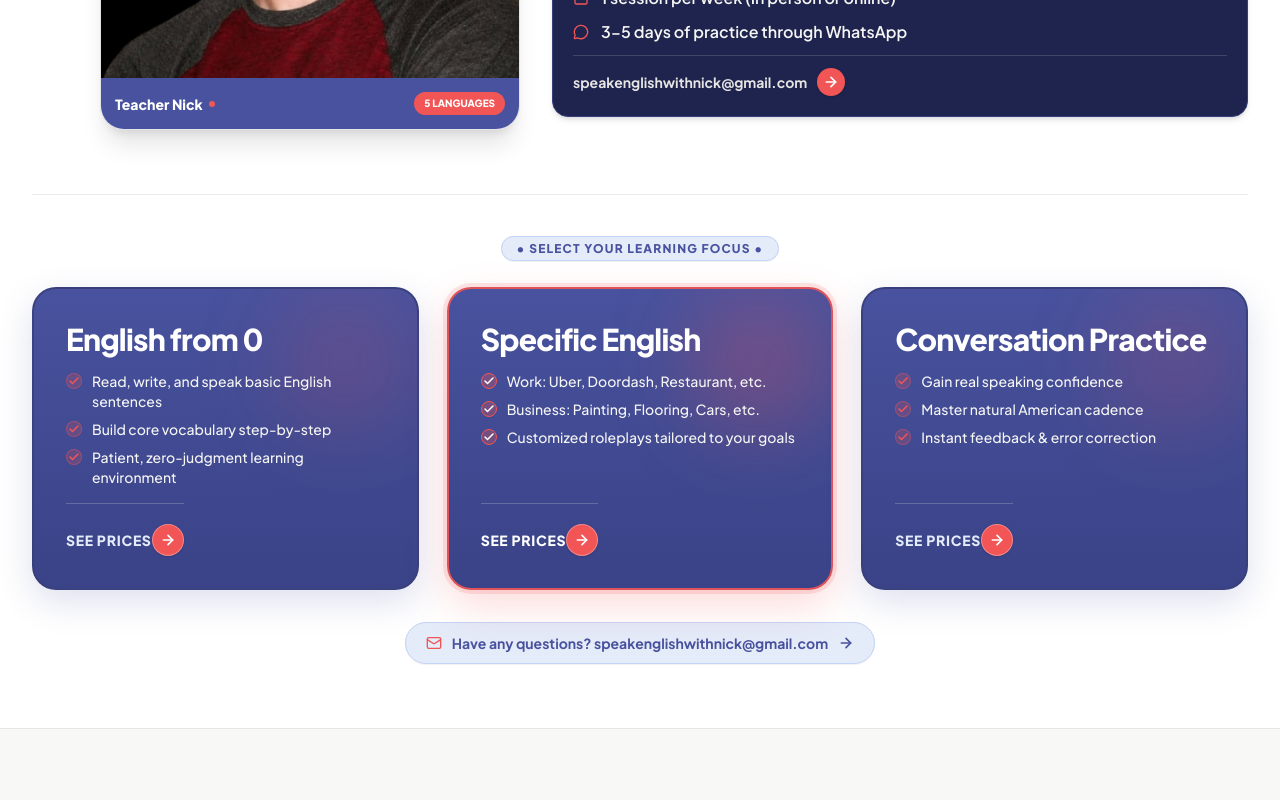
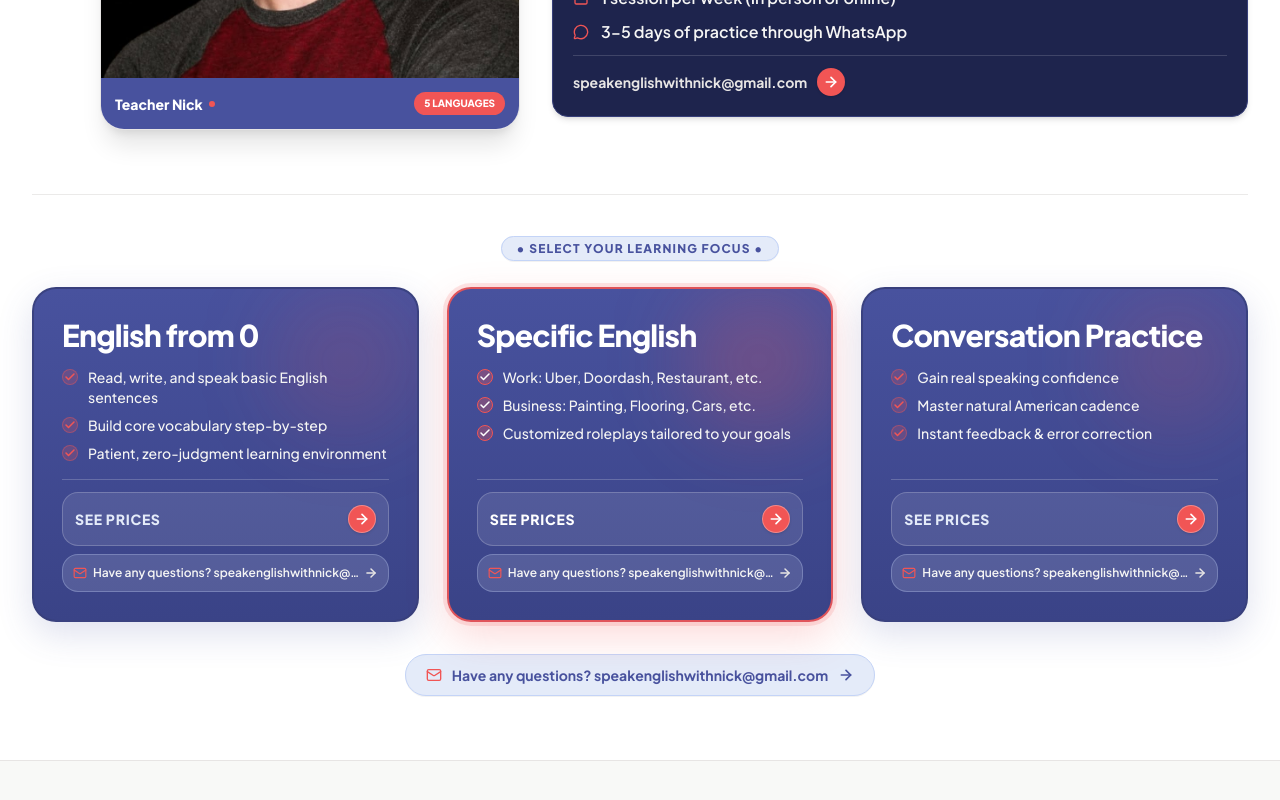
Before and after one commit to Mohansaina/speakenglishwithnick, a Next.js app: page / in a window 1280 px wide. Shown: the part 478-1278 px from the top of the page. Built offline with nearby package versions, Linux system fonts and the light colour scheme.

Commit message:
Add 'Have any questions? speakenglishwithnick@gmail.com' button inside every program card

```diff
--- a/src/components/Hero.tsx
+++ b/src/components/Hero.tsx
@@ -126,10 +126,7 @@ export const Hero: React.FC<HeroProps> = ({
           <div className="grid grid-cols-1 md:grid-cols-3 gap-4 sm:gap-6 lg:gap-7 items-stretch">
 
             {/* Box 1: English from 0 */}
-            <button
-              onClick={() => onOpenBooking(language === 'es' ? 'Inglés desde 0' : 'English from 0')}
-              className="group p-5 xs:p-6 sm:p-7 lg:p-8 rounded-3xl bg-gradient-to-b from-[#48529e] to-[#3a4387] hover:from-[#3a4387] hover:to-[#2e356e] text-white border-2 border-[#373f7a]/80 hover:border-[#f15555] text-left transition-all duration-300 shadow-[0_12px_35px_rgba(72,82,158,0.18)] hover:shadow-[0_20px_45px_rgba(72,82,158,0.32)] hover:-translate-y-1.5 flex flex-col justify-between min-h-[auto] md:min-h-[280px] cursor-pointer relative overflow-hidden active:scale-[0.98]"
-            >
+            <div className="group p-5 xs:p-6 sm:p-7 rounded-3xl bg-gradient-to-b from-[#48529e] to-[#3a4387] text-white border-2 border-[#373f7a]/80 hover:border-[#f15555] text-left transition-all duration-300 shadow-[0_12px_35px_rgba(72,82,158,0.18)] hover:shadow-[0_20px_45px_rgba(72,82,158,0.32)] flex flex-col justify-between min-h-[auto] md:min-h-[300px] relative overflow-hidden">
               <div className="absolute top-0 right-0 w-36 h-36 bg-[#f15555]/15 rounded-full blur-2xl pointer-events-none group-hover:scale-125 transition-transform duration-500" />
 
               <div className="space-y-3 relative z-10">
@@ -159,21 +156,38 @@ export const Hero: React.FC<HeroProps> = ({
                 </ul>
               </div>
 
-              <div className="pt-4 sm:pt-5 border-t border-white/20 flex items-center justify-between relative z-10 mt-4">
-                <span className="text-xs sm:text-sm font-black uppercase tracking-wider text-[#e4ebf9] group-hover:text-white transition-colors">
+              <div className="space-y-2 relative z-10 mt-4 pt-3 border-t border-white/20">
+                {/* SEE PRICES button */}
+                <button
+                  onClick={() => onOpenBooking(language === 'es' ? 'Inglés desde 0' : 'English from 0')}
+                  className="w-full p-3 rounded-2xl bg-white/10 hover:bg-white/20 border border-white/20 flex items-center justify-between text-white transition-all group/btn cursor-pointer"
+                >
+                  <span className="text-xs sm:text-sm font-black uppercase tracking-wider text-[#e4ebf9] group-hover/btn:text-white transition-colors">
                     {language === 'es' ? 'Ver Precios' : 'See Prices'}
                   </span>
-                <div className="w-8 h-8 rounded-full bg-[#f15555] border border-white/30 group-hover:bg-[#e04444] flex items-center justify-center transition-all duration-300 shadow-sm group-hover:scale-110 shrink-0">
-                  <ArrowRight className="w-4 h-4 text-white group-hover:translate-x-0.5 transition-transform stroke-[2.5]" />
-                </div>
+                  <div className="w-7 h-7 rounded-full bg-[#f15555] border border-white/30 group-hover/btn:bg-[#e04444] flex items-center justify-center transition-all duration-300 shadow-sm group-hover/btn:scale-110 shrink-0">
+                    <ArrowRight className="w-4 h-4 text-white group-hover/btn:translate-x-0.5 transition-transform stroke-[2.5]" />
                   </div>
                 </button>
 
+                {/* HAVE ANY QUESTIONS bar inside this box */}
+                <button
+                  onClick={() => onOpenBooking(language === 'es' ? 'Preguntas sobre Inglés desde 0' : 'Questions about English from 0')}
+                  className="w-full p-2.5 rounded-2xl bg-[#e4ebf9]/15 hover:bg-[#e4ebf9]/25 border border-[#c4d4f7]/30 flex items-center justify-between text-stone-100 text-[11px] sm:text-xs font-semibold transition-all group/q cursor-pointer"
+                >
+                  <div className="flex items-center gap-1.5 truncate">
+                    <Mail className="w-3.5 h-3.5 text-[#f15555] shrink-0" />
+                    <span className="truncate">
+                      {language === 'es' ? '¿Tienes alguna pregunta?' : 'Have any questions?'} speakenglishwithnick@gmail.com
+                    </span>
+                  </div>
+                  <ArrowRight className="w-3.5 h-3.5 text-stone-200 group-hover/q:translate-x-0.5 transition-transform stroke-[2.5] shrink-0" />
+                </button>
+              </div>
+            </div>
+
             {/* Box 2: Specific English */}
-            <button
-              onClick={() => onOpenBooking(language === 'es' ? 'Inglés Específico' : 'Specific English')}
-              className="group p-5 xs:p-6 sm:p-7 lg:p-8 rounded-3xl bg-gradient-to-b from-[#48529e] to-[#3a4387] hover:from-[#3a4387] hover:to-[#2e356e] text-white border-2 border-[#f15555]/90 hover:border-[#f15555] text-left transition-all duration-300 shadow-[0_15px_40px_rgba(241,85,85,0.22)] hover:shadow-[0_22px_50px_rgba(241,85,85,0.35)] hover:-translate-y-1.5 flex flex-col justify-between min-h-[auto] md:min-h-[280px] cursor-pointer relative overflow-hidden active:scale-[0.98] ring-4 ring-[#f15555]/15"
-            >
+            <div className="group p-5 xs:p-6 sm:p-7 rounded-3xl bg-gradient-to-b from-[#48529e] to-[#3a4387] text-white border-2 border-[#f15555]/90 hover:border-[#f15555] text-left transition-all duration-300 shadow-[0_15px_40px_rgba(241,85,85,0.22)] hover:shadow-[0_22px_50px_rgba(241,85,85,0.35)] flex flex-col justify-between min-h-[auto] md:min-h-[300px] relative overflow-hidden ring-4 ring-[#f15555]/15">
               <div className="absolute top-0 right-0 w-36 h-36 bg-[#f15555]/25 rounded-full blur-2xl pointer-events-none group-hover:scale-125 transition-transform duration-500" />
 
               <div className="space-y-3 relative z-10">
@@ -203,21 +217,38 @@ export const Hero: React.FC<HeroProps> = ({
                 </ul>
               </div>
 
-              <div className="pt-4 sm:pt-5 border-t border-white/20 flex items-center justify-between relative z-10 mt-4">
-                <span className="text-xs sm:text-sm font-black uppercase tracking-wider text-white group-hover:text-[#e4ebf9] transition-colors">
+              <div className="space-y-2 relative z-10 mt-4 pt-3 border-t border-white/20">
+                {/* SEE PRICES button */}
+                <button
+                  onClick={() => onOpenBooking(language === 'es' ? 'Inglés Específico' : 'Specific English')}
+                  className="w-full p-3 rounded-2xl bg-white/10 hover:bg-white/20 border border-white/20 flex items-center justify-between text-white transition-all group/btn cursor-pointer"
+                >
+                  <span className="text-xs sm:text-sm font-black uppercase tracking-wider text-white group-hover/btn:text-[#e4ebf9] transition-colors">
                     {language === 'es' ? 'Ver Precios' : 'See Prices'}
                   </span>
-                <div className="w-8 h-8 rounded-full bg-[#f15555] border border-white/30 group-hover:bg-[#e04444] flex items-center justify-center transition-all duration-300 shadow-sm group-hover:scale-110 shrink-0">
-                  <ArrowRight className="w-4 h-4 text-white group-hover:translate-x-0.5 transition-transform stroke-[2.5]" />
-                </div>
+                  <div className="w-7 h-7 rounded-full bg-[#f15555] border border-white/30 group-hover/btn:bg-[#e04444] flex items-center justify-center transition-all duration-300 shadow-sm group-hover/btn:scale-110 shrink-0">
+                    <ArrowRight className="w-4 h-4 text-white group-hover/btn:translate-x-0.5 transition-transform stroke-[2.5]" />
                   </div>
                 </button>
 
+                {/* HAVE ANY QUESTIONS bar inside this box */}
+                <button
+                  onClick={() => onOpenBooking(language === 'es' ? 'Preguntas sobre Inglés Específico' : 'Questions about Specific English')}
+                  className="w-full p-2.5 rounded-2xl bg-[#e4ebf9]/15 hover:bg-[#e4ebf9]/25 border border-[#c4d4f7]/30 flex items-center justify-between text-stone-100 text-[11px] sm:text-xs font-semibold transition-all group/q cursor-pointer"
+                >
+                  <div className="flex items-center gap-1.5 truncate">
+                    <Mail className="w-3.5 h-3.5 text-[#f15555] shrink-0" />
+                    <span className="truncate">
+                      {language === 'es' ? '¿Tienes alguna pregunta?' : 'Have any questions?'} speakenglishwithnick@gmail.com
+                    </span>
+                  </div>
+                  <ArrowRight className="w-3.5 h-3.5 text-stone-200 group-hover/q:translate-x-0.5 transition-transform stroke-[2.5] shrink-0" />
+                </button>
+              </div>
+            </div>
+
             {/* Box 3: Conversation Practice */}
-            <button
-              onClick={() => onOpenBooking(language === 'es' ? 'Práctica de Conversación' : 'Conversation Practice')}
-              className="group p-5 xs:p-6 sm:p-7 lg:p-8 rounded-3xl bg-gradient-to-b from-[#48529e] to-[#3a4387] hover:from-[#3a4387] hover:to-[#2e356e] text-white border-2 border-[#373f7a]/80 hover:border-[#f15555] text-left transition-all duration-300 shadow-[0_12px_35px_rgba(72,82,158,0.18)] hover:shadow-[0_20px_45px_rgba(72,82,158,0.32)] hover:-translate-y-1.5 flex flex-col justify-between min-h-[auto] md:min-h-[280px] cursor-pointer relative overflow-hidden active:scale-[0.98]"
-            >
+            <div className="group p-5 xs:p-6 sm:p-7 rounded-3xl bg-gradient-to-b from-[#48529e] to-[#3a4387] text-white border-2 border-[#373f7a]/80 hover:border-[#f15555] text-left transition-all duration-300 shadow-[0_12px_35px_rgba(72,82,158,0.18)] hover:shadow-[0_20px_45px_rgba(72,82,158,0.32)] flex flex-col justify-between min-h-[auto] md:min-h-[300px] relative overflow-hidden">
               <div className="absolute top-0 right-0 w-36 h-36 bg-[#f15555]/15 rounded-full blur-2xl pointer-events-none group-hover:scale-125 transition-transform duration-500" />
 
               <div className="space-y-3 relative z-10">
@@ -247,15 +278,35 @@ export const Hero: React.FC<HeroProps> = ({
                 </ul>
               </div>
 
-              <div className="pt-4 sm:pt-5 border-t border-white/20 flex items-center justify-between relative z-10 mt-4">
-                <span className="text-xs sm:text-sm font-black uppercase tracking-wider text-[#e4ebf9] group-hover:text-white transition-colors">
+              <div className="space-y-2 relative z-10 mt-4 pt-3 border-t border-white/20">
+                {/* SEE PRICES button */}
+                <button
+                  onClick={() => onOpenBooking(language === 'es' ? 'Práctica de Conversación' : 'Conversation Practice')}
+                  className="w-full p-3 rounded-2xl bg-white/10 hover:bg-white/20 border border-white/20 flex items-center justify-between text-white transition-all group/btn cursor-pointer"
+                >
+                  <span className="text-xs sm:text-sm font-black uppercase tracking-wider text-[#e4ebf9] group-hover/btn:text-white transition-colors">
                     {language === 'es' ? 'Ver Precios' : 'See Prices'}
                   </span>
-                <div className="w-8 h-8 rounded-full bg-[#f15555] border border-white/30 group-hover:bg-[#e04444] flex items-center justify-center transition-all duration-300 shadow-sm group-hover:scale-110 shrink-0">
-                  <ArrowRight className="w-4 h-4 text-white group-hover:translate-x-0.5 transition-transform stroke-[2.5]" />
+                  <div className="w-7 h-7 rounded-full bg-[#f15555] border border-white/30 group-hover/btn:bg-[#e04444] flex items-center justify-center transition-all duration-300 shadow-sm group-hover/btn:scale-110 shrink-0">
+                    <ArrowRight className="w-4 h-4 text-white group-hover/btn:translate-x-0.5 transition-transform stroke-[2.5]" />
+                  </div>
+                </button>
+
+                {/* HAVE ANY QUESTIONS bar inside this box */}
+                <button
+                  onClick={() => onOpenBooking(language === 'es' ? 'Preguntas sobre Práctica de Conversación' : 'Questions about Conversation Practice')}
+                  className="w-full p-2.5 rounded-2xl bg-[#e4ebf9]/15 hover:bg-[#e4ebf9]/25 border border-[#c4d4f7]/30 flex items-center justify-between text-stone-100 text-[11px] sm:text-xs font-semibold transition-all group/q cursor-pointer"
+                >
+                  <div className="flex items-center gap-1.5 truncate">
+                    <Mail className="w-3.5 h-3.5 text-[#f15555] shrink-0" />
+                    <span className="truncate">
+                      {language === 'es' ? '¿Tienes alguna pregunta?' : 'Have any questions?'} speakenglishwithnick@gmail.com
+                    </span>
+                  </div>
+                  <ArrowRight className="w-3.5 h-3.5 text-stone-200 group-hover/q:translate-x-0.5 transition-transform stroke-[2.5] shrink-0" />
+                </button>
               </div>
             </div>
-            </button>
 
           </div>
 
```
Lines whose indentation alone changed are shown as unchanged.
